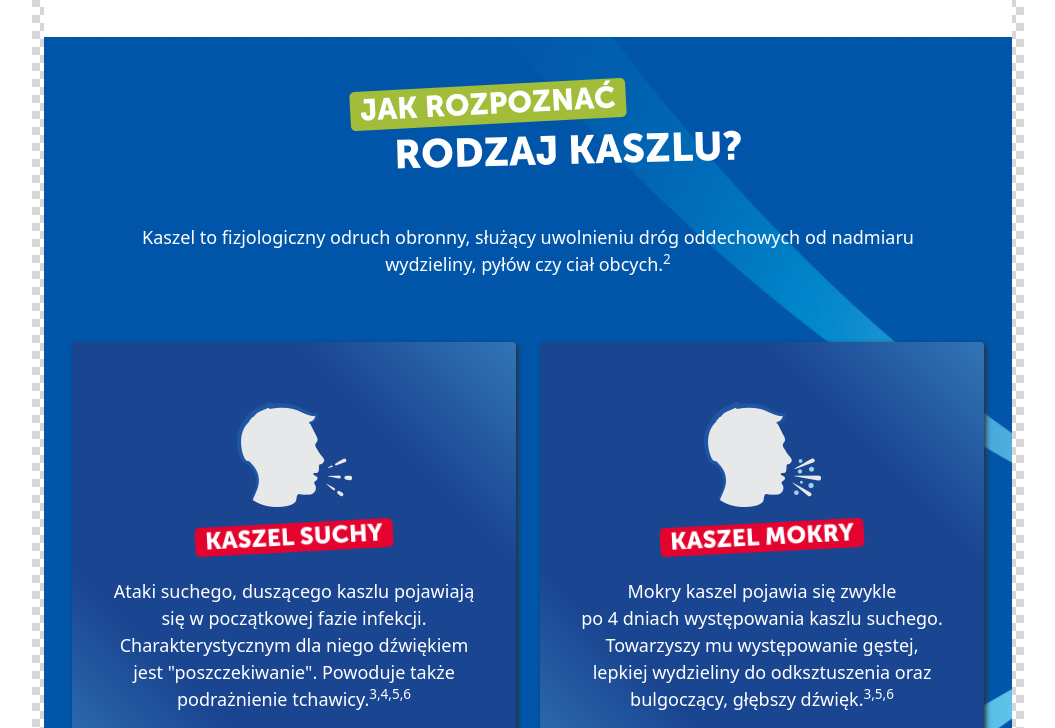
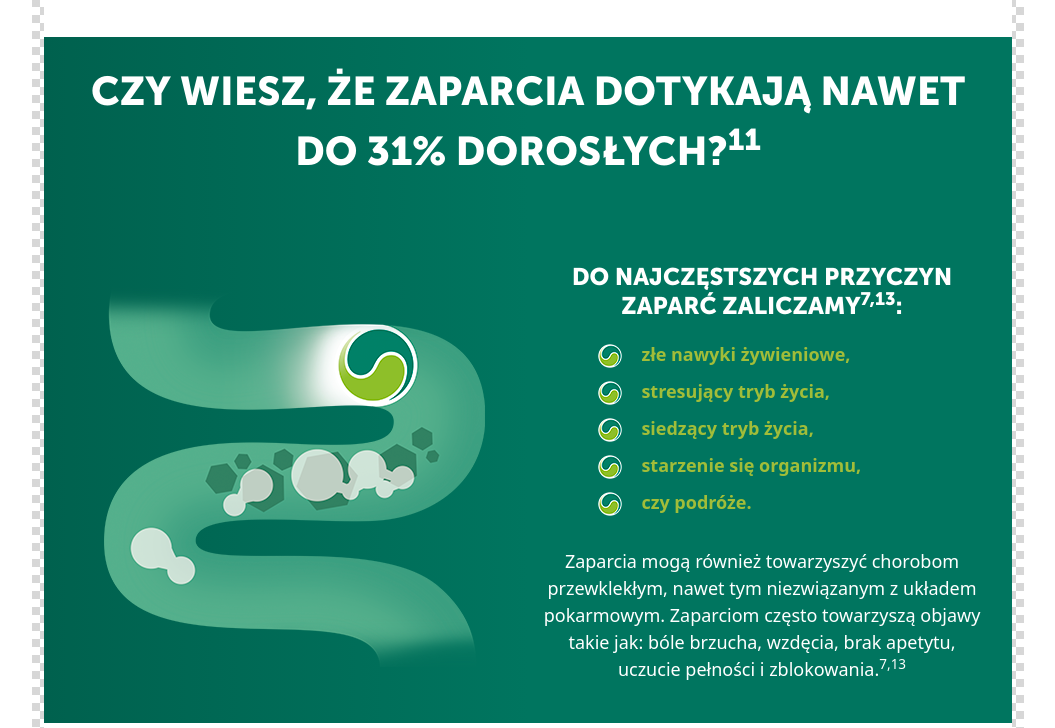
Before and after one commit to rpwieczorek/rc-sanofi-dulcobis, a website: page src/index.html in a window 1280 px wide. Shown: the part 1201-1929 px from the top of the page, without its empty margins (112-1167 px from the left). Drawn offline with nearby package versions, Linux system fonts and the light colour scheme; files that its build step writes are made by us from their sources; files whose address does not match are found by name.

Commit message:
Modify description section

```diff
--- a/src/index.html
+++ b/src/index.html
@@ -77,47 +77,47 @@
 
 
           <!-- Feature 4 -->
-          <section class="fdb-block bg-dark es-description pb-0" >
+          <section class="fdb-block bg-dark es-description" >
             <div class="container">
               <div class="row text-center">
-                  <div class="es-description__title py-5 text-center">
-                    <p class="es-description__text es-description__text--blue text-center">Jak rozpoznać</p>
-                    <p class="es-description__text es-description__text--middle">rodzaj kaszlu?</p>
+                  <div class="es-description__title py-4 px-4 text-center">
+                    <p class="es-description__text es-description__text">Czy wiesz, że&nbsp;zaparcia dotykają nawet do&nbsp;31%&nbsp;dorosłych?<sup>11</sup></p>
                   </div>
               </div>
-              <div class="row">
-                <div class="col-1"></div>
-                <div class="col-10 text-center">
-                  <p class="es-description__text1">Kaszel to fizjologiczny odruch obronny, służący uwolnieniu dróg oddechowych od&nbsp;nadmiaru wydzieliny, pyłów czy&nbsp;ciał obcych.<sup>2</sup></p>
-                </div>
-              </div>
-
               <div class="row text-center justify-content-sm-center no-gutters px-3">
                 <div class="col-12 col-sm-10 col-md-8 col-lg-6 col-xl-6 m-auto pt-5">
-                  <div class="fdb-box es-description__box">
-                    <img alt="image" class="img-fluid rounded pb-3" src="./images/caught-1.png">
-                    <h2 class="es-description__subtitle">Kaszel suchy</h2>
-                    <p class="pt-3 es-description__text1">Ataki suchego, duszącego kaszlu pojawiają się w&nbsp;początkowej fazie infekcji. Charakterystycznym dla&nbsp;niego dźwiękiem jest "poszczekiwanie". Powoduje także podrażnienie tchawicy.<sup>3,4,5,6</sup></p>
-                    <!-- <p class="mt-4 es-animation-pulsing"><a href="#">Learn More <i class="fas fa-angle-right"></i></a></p> -->
+                  <div class="es-description__box">
+                    <img alt="image" class="img-fluid rounded pb-3" src="./images/description.png">
                   </div>
                 </div>
                 <div class="col-12 col-sm-10 col-md-8 col-lg-6 col-xl-6 m-auto pt-5">
-                  <div class="fdb-box es-description__box">
-                    <img alt="image" class="img-fluid rounded pb-3" src="./images/caught-2.png">
-                    <h2 class="es-description__subtitle">Kaszel mokry</h2>
-                    <p class="pt-3 es-description__text1">Mokry kaszel pojawia się zwykle po&nbsp;4&nbsp;dniach występowania kaszlu suchego. Towarzyszy mu&nbsp;występowanie gęstej, lepkiej wydzieliny do odksztuszenia oraz bulgoczący, głębszy dźwięk.<sup>3,5,6</sup></p>
+                  <div class="es-description__box">
+                    <h2 class="es-description__subtitle">Do najczęstszych przyczyn zaparć zaliczamy<sup>7,13</sup>:</h2>
+                    <ul class="es-description__list">
+                      <li class="es-description__item">
+                        <img src="./images/bullet.png" alt="image" class="es-description__bullet">
+                        złe nawyki żywieniowe,
+                      </li>
+                      <li class="es-description__item">
+                        <img src="./images/bullet.png" alt="image" class="es-description__bullet">
+                        stresujący tryb życia,
+                      </li>
+                      <li class="es-description__item">
+                        <img src="./images/bullet.png" alt="image" class="es-description__bullet">
+                        siedzący tryb życia,
+                      </li>
+                      <li class="es-description__item">
+                        <img src="./images/bullet.png" alt="image" class="es-description__bullet">
+                        starzenie się organizmu,
+                      </li>
+                      <li class="es-description__item">
+                        <img src="./images/bullet.png" alt="image" class="es-description__bullet">
+                        czy podróże.
+                      </li>
+                    </ul>
+                    <p class="pt-3 es-description__text1">Zaparcia mogą również towarzyszyć chorobom przewklekłym, nawet tym&nbsp;niezwiązanym z&nbsp;układem pokarmowym. Zaparciom często towarzyszą objawy takie&nbsp;jak: bóle brzucha, wzdęcia, brak apetytu, uczucie pełności i&nbsp;zblokowania.<sup>7,13</sup></p>
                     <!-- <p class="mt-4 es-animation-pulsing"><a href="#">Learn More <i class="fas fa-angle-right"></i></a></p> -->
                   </div>
-                </div>
-              </div>
-
-              <div class="row text-center justify-content-sm-center no-gutters px-4 py-0 my-0">
-                <div class="col-0 col-sm-0 col-md-0 col-lg-1"></div>
-                <div class="col-12 col-sm-12 col-md-7 col-lg-5 m-auto pt-5">
-                    <h2 class="es-description__text2">W <strong>KASZLU MOKRYM</strong><br>pomocne są leki wykrztuśne<br>- np. syrop Mucosolvan.</h2>
-                </div>
-                <div class="col-12 col-sm-12 col-md-5 col-lg-6 pt-5">
-                    <img alt="image" class="img-fluid rounded pb-0" src="./images/description-packshot.png">
                 </div>
               </div>
             </div>
--- a/src/sass/sanofi.scss
+++ b/src/sass/sanofi.scss
@@ -160,7 +160,8 @@ $text-black: #000;
     }
   }
   .es-description {
-    background-image: url('../images/description-bg.png');
+    background: rgb(0,97,78);
+    background: linear-gradient(90deg, rgba(0,97,78,1) 0%, rgba(0,117,95,1) 50%, rgba(0,117,95,1) 100%);
     &__title {
       width: 100%;
       text-align: center !important;
@@ -169,61 +170,50 @@ $text-black: #000;
     &__text{
       text-align: center;
       color: $text;
-      width: max-content;
       padding: 0 10px !important;
       text-transform: uppercase;
       font-weight: 900;
-      transform: rotate(-1.5deg);
       margin: 0 auto 10px !important;
       font-size: 30px;
       border-radius: 5px;
       font-family: $title;
-      line-height: 0.8;
       p{
           // margin: 10px;
           letter-spacing: 1px;
       }
-      &--blue{
-        font-size: 25px;
-        background-color: $main-color;
-        transform: rotate(-3deg);
-        line-height: 1.3;
-        position: relative;
-        left: -40px;
-      }
-      &--middle{
-        line-height: 0.8;
-        position: relative;
-        left: 40px;
-      }
     }
-    &__text1 {
+    &__text1{
+      text-align: center;
+      color: $text;
+      font-weight: 200;
       font-size: 18px !important;
-      color: $text !important;
-    }
-    &__text2 {
-      font-size: 24px !important;
-      color: $text !important;
-      text-shadow: 0px 0px 50px $main-color !important;
     }
     &__box {
-      background: linear-gradient(45deg, rgba(49,117,182,1) 0%, rgba(26,69,145,1) 25%, rgba(26,69,145,1) 75%, rgba(49,117,182,1) 100%);
-      box-shadow: 2px 2px 5px 0px rgba(47, 47, 47, 1) !important;
     }
     &__subtitle {
       color: $text !important;
-      width: max-content;
       padding: 0 10px !important;
       text-transform: uppercase;
       font-weight: 900;
-      transform: rotate(-3deg);
       margin-bottom: 10px !important;
       font-size: 24px !important;
-      border-radius: 5px;
       font-family: $title;
       line-height: 1.3;
       margin: 0 auto 10px !important;
-      background-color: $secondary-color;
+    }
+    &__list {
+      text-align: left;
+      list-style-type: none;
+      padding-left: 13% !important;
+    }
+    &__item {
+      color: $main-color;
+      font-size: 18px !important;
+      font-weight: 700;
+      padding-top: 10px;
+    }
+    &__bullet {
+      padding-right: 15px;
     }
   }
   .es-why {
```
Also changed, not shown: src/images/bullet.png (added), src/images/description-bg.png (deleted), src/images/description.png (added), src/images/kv-bg-blue.png (deleted), 2 other files.
